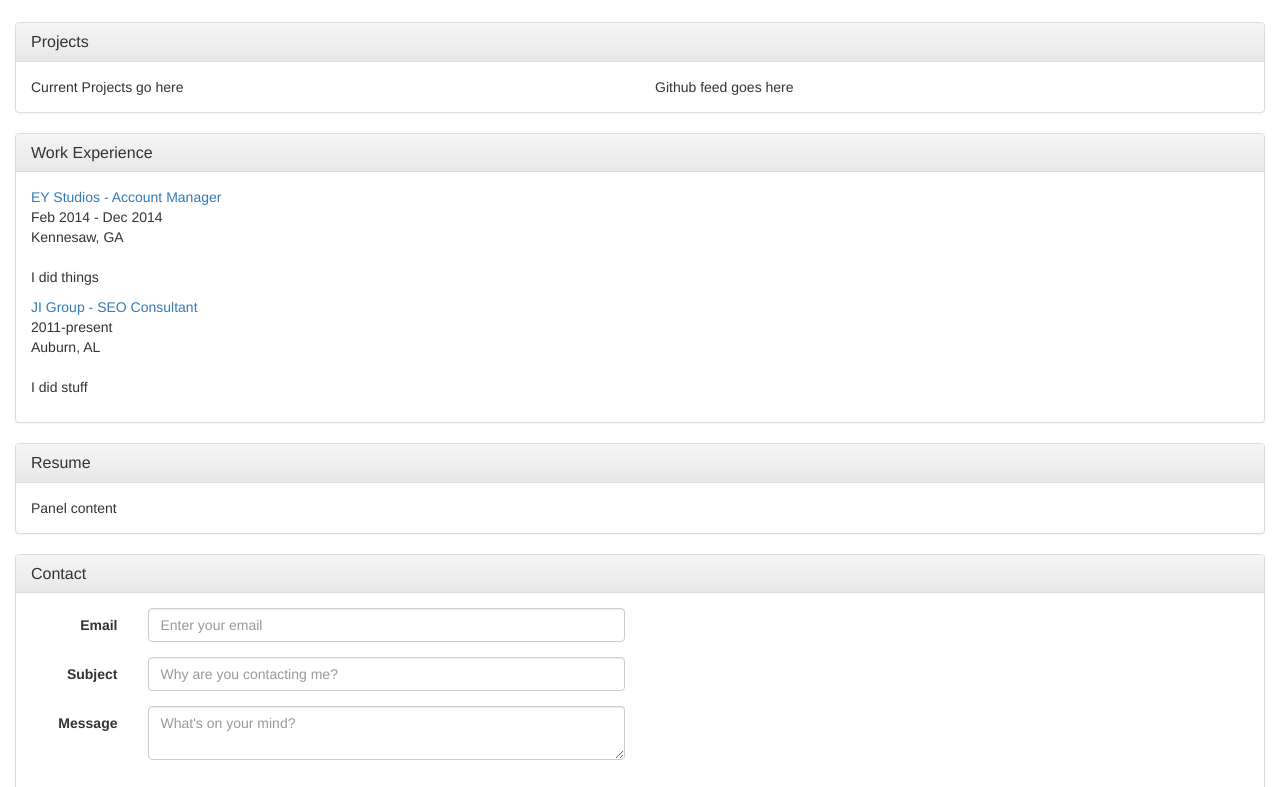
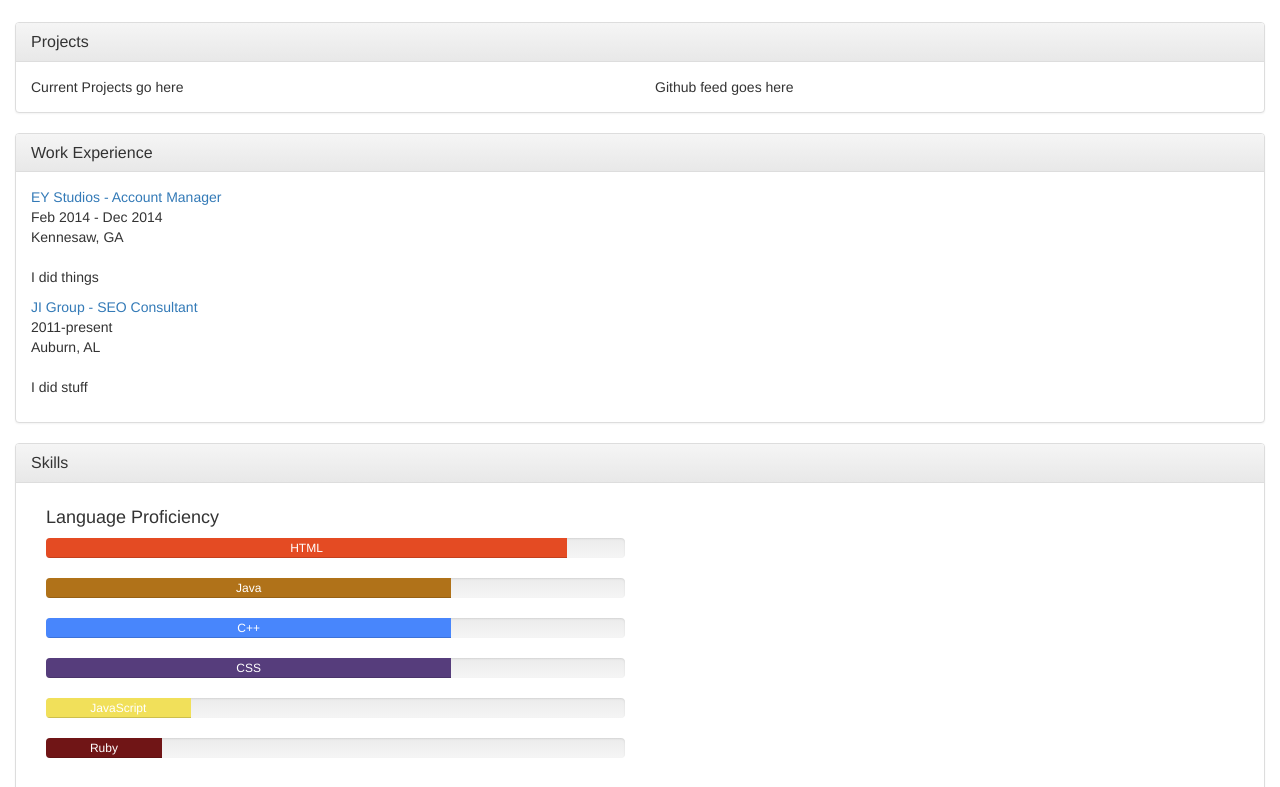
Before and after one commit to connorjones13/Portfolio, a plain HTML site: page index.html in a window 1280 px wide. Shown: the part 53-840 px from the top of the page. Drawn offline with nearby package versions, Linux system fonts and the light colour scheme.

Commit message:
sorted languages by proficiency

```diff
--- a/assets/work.json
+++ b/assets/work.json
@@ -14,5 +14,37 @@
       "location" : "Auburn, AL",
       "description" : "I did stuff"
     }
+  ],
+  "languages" : [
+    {
+      "name": "Java",
+      "rank" : 70,
+      "color" : "#b07219"
+    },
+    {
+      "name": "C++",
+      "rank" : 70,
+      "color" : "#4886FC"
+    },
+    {
+      "name": "JavaScript",
+      "rank" : 25,
+      "color" : "#f1e05a"
+    },
+    {
+      "name": "HTML",
+      "rank" : 90,
+      "color" : "#e44b23"
+    },
+    {
+      "name": "CSS",
+      "rank" : 70,
+      "color" : "#563d7c"
+    },
+    {
+      "name" : "Ruby",
+      "rank" : "20",
+      "color" : "#701516"
+    }
   ]
 }
--- a/index.html
+++ b/index.html
@@ -45,7 +45,7 @@
                 <li><a href="#projects">Projects</a></li>
                 <li class="active"><a href="#work-experience">Work Experience</a></li>
                 <!-- todo: javascript to show active section -->
-                <li><a href="#resume">Resume</a></li>
+                <li><a href="#skills">Skills</a></li>
                 <li><a href="#contact">Contact</a></li>
             </ul>
             <ul class="nav navbar-nav navbar-right">
@@ -88,13 +88,15 @@
                 </div>
             </div>
 
-            <div id="resume">
+            <div id="skills">
                 <div class="panel panel-default">
                     <div class="panel-heading">
-                        <h3 class="panel-title">Resume</h3>
+                        <h3 class="panel-title">Skills</h3>
                     </div>
                     <div class="panel-body">
-                        Panel content
+                        <div id="skills2" class="col-sm-6">
+                            <h4>Language Proficiency</h4>
+                        </div>
                     </div>
                 </div>
             </div>
--- a/js/helper.js
+++ b/js/helper.js
@@ -4,3 +4,7 @@ var HTMLworkTitle = ' - %data%</a>';
 var HTMLworkDates = '<div class="date-text">%data%</div>';
 var HTMLworkLocation = '<div class="location-text">%data%</div>';
 var HTMLworkDescription = '<p><br>%data%</p>';
+
+var HTMLlanguageStart = '<div class="skill-entry progress"></div>';
+var HTMLlanguageSpecs = '<div class="progress-bar" role="progressbar" aria-valuenow="%data%" ' +
+    'aria-valuemin="0" aria-valuemax="100" style="width: %width%%; background-color: %color%; background-image: none;">%name%</div>';
--- a/js/resumeBuilder.js
+++ b/js/resumeBuilder.js
@@ -1,3 +1,4 @@
+
 $.getJSON('assets/work.json', function displayWork(work) {
     for(var job in work.jobs) {
         $("#workExperience").append(HTMLworkStart);
@@ -16,6 +17,18 @@ $.getJSON('assets/work.json', function displayWork(work) {
         var formattedDescription = HTMLworkDescription.replace("%data%", work.jobs[job].description);
         $(".work-entry:last").append(formattedDescription);
     }
+
+    work.languages.sort(function (a, b) {
+        return b.rank - a.rank;
+    });
+
+    for(var language in work.languages) {
+        $("#skills2").append(HTMLlanguageStart);
+//todo: write regEx for replaceAll()
+        var formattedSkill = HTMLlanguageSpecs.replace("%data%", work.languages[language].rank);
+        formattedSkill = formattedSkill.replace("%width%", work.languages[language].rank);
+        formattedSkill = formattedSkill.replace("%color%", work.languages[language].color);
+        formattedSkill = formattedSkill.replace("%name%", work.languages[language].name);
+        $(".skill-entry:last").append(formattedSkill);
+    }
 });
-
-//displayWork();
```
Also changed, not shown: 1 other file.
